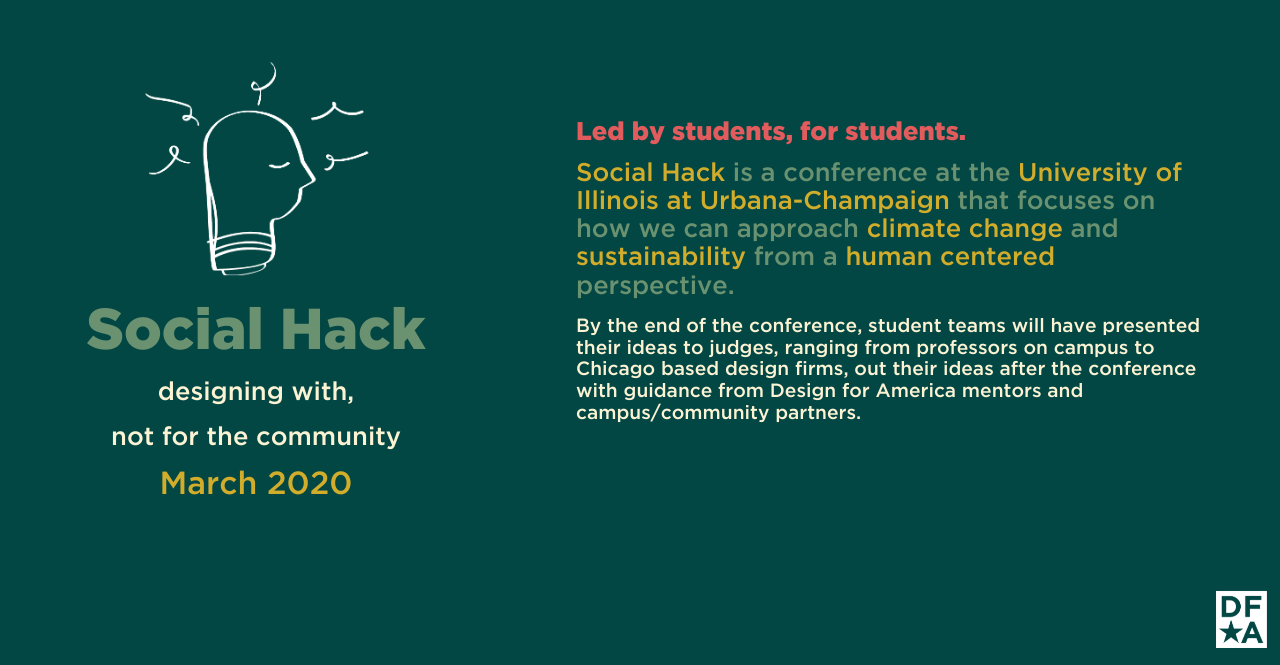
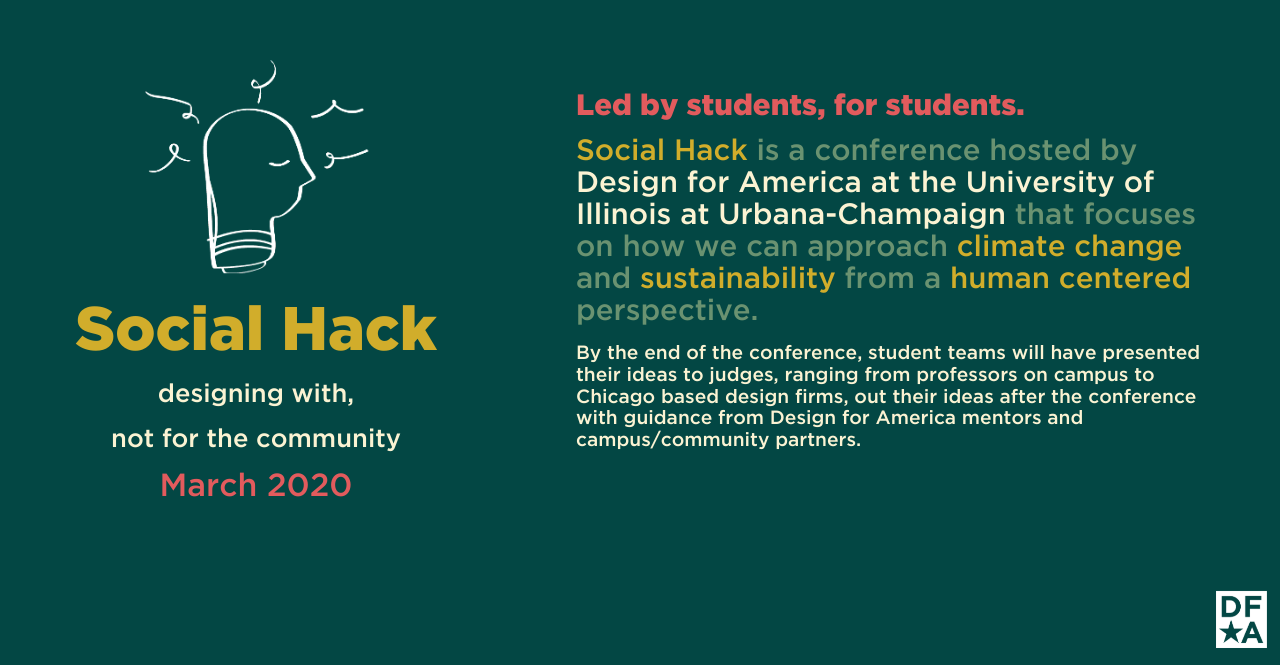
Before and after one commit to dfauiuc/social-hack-website, a React (Create React App) app: page / in a window 1280 px wide. Shown: the part 135-800 px from the top of the page. Built offline with nearby package versions, Linux system fonts and the light colour scheme.

Commit message:
changed colors

```diff
--- a/src/components/Content.js
+++ b/src/components/Content.js
@@ -27,9 +27,9 @@
     const titleStyle = {
         paddingTop: 30,
         fontFamily: 'GothamBlack',
-        fontSize: "4.5vw",
+        fontSize: "4.8vw",
         textAlign: "center",
-        color: styles.lightGreen(1)
+        color: styles.darkYellow(1)
 
     };
 
@@ -46,14 +46,14 @@
         fontFamily: 'GothamMedium',
         fontSize: "2.5vw",
         textAlign: "center",
-        color: styles.darkYellow(1),
+        color: styles.dustyRose(1),
         paddingTop: 20,
     };
 
     const heading2aStyle = {
         position: "relative",
         paddingTop: 15,
-        fontSize: "2vw",
+        fontSize: "2.3vw",
         fontFamily: 'GothamBlack',
         color: styles.dustyRose(1)
     };
@@ -61,9 +61,9 @@
     const heading3Style = {
         position: "relative",
         paddingTop: 15,
-        fontSize: "2vw",
+        fontSize: "2.3vw",
         color: styles.lightGreen(1),
-        lineHeight: "2.2vw",
+        lineHeight: "2.5vw",
     };
 
     const heading4Style = {
@@ -96,8 +96,12 @@
         marginLeft: "auto",
     };
 
+    const yellowColor = {
+        color: styles.darkYellow(1),
+    };
+
     const redColor = {
-        color: styles.darkYellow(1),
+        color: styles.lightYellow(1),
     };
 
     return [
@@ -126,12 +130,12 @@
                 Led by students, for students.
             </div>
             <div style = {heading3Style}>
-                <span style = {redColor}> Social Hack </span> is a conference at the
-                <span style = {redColor}> University of Illinois at Urbana-Champaign </span>
+                <span style = {yellowColor}> Social Hack </span> is a conference hosted by
+                <span style = {redColor}> Design for America at the University of Illinois at Urbana-Champaign </span>
                 that focuses on how we can approach
-                <span style = {redColor}> climate change </span> and
-                <span style = {redColor}> sustainability </span> from a
-                <span style = {redColor}> human centered </span> perspective.
+                <span style = {yellowColor}> climate change </span> and
+                <span style = {yellowColor}> sustainability </span> from a
+                <span style = {yellowColor}> human centered </span> perspective.
             </div>
 
             <div style = {heading4Style}>
```
